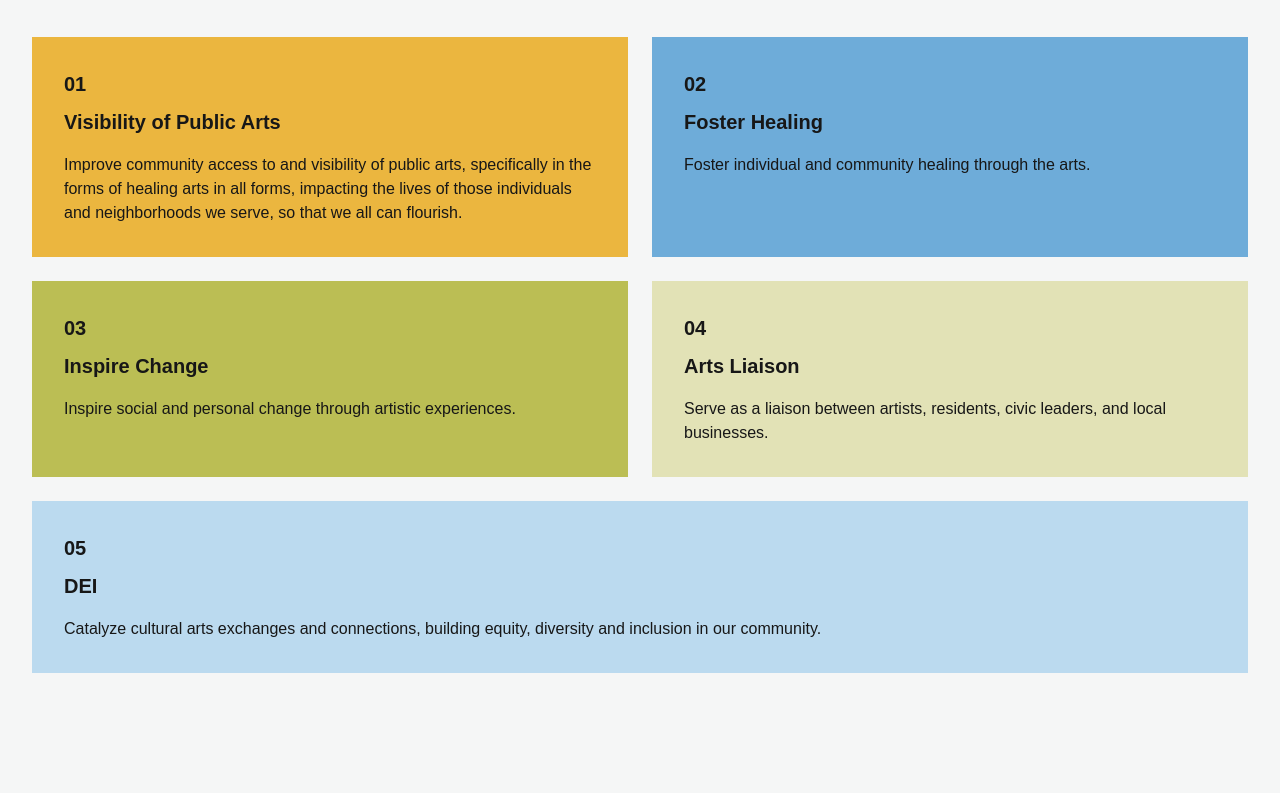
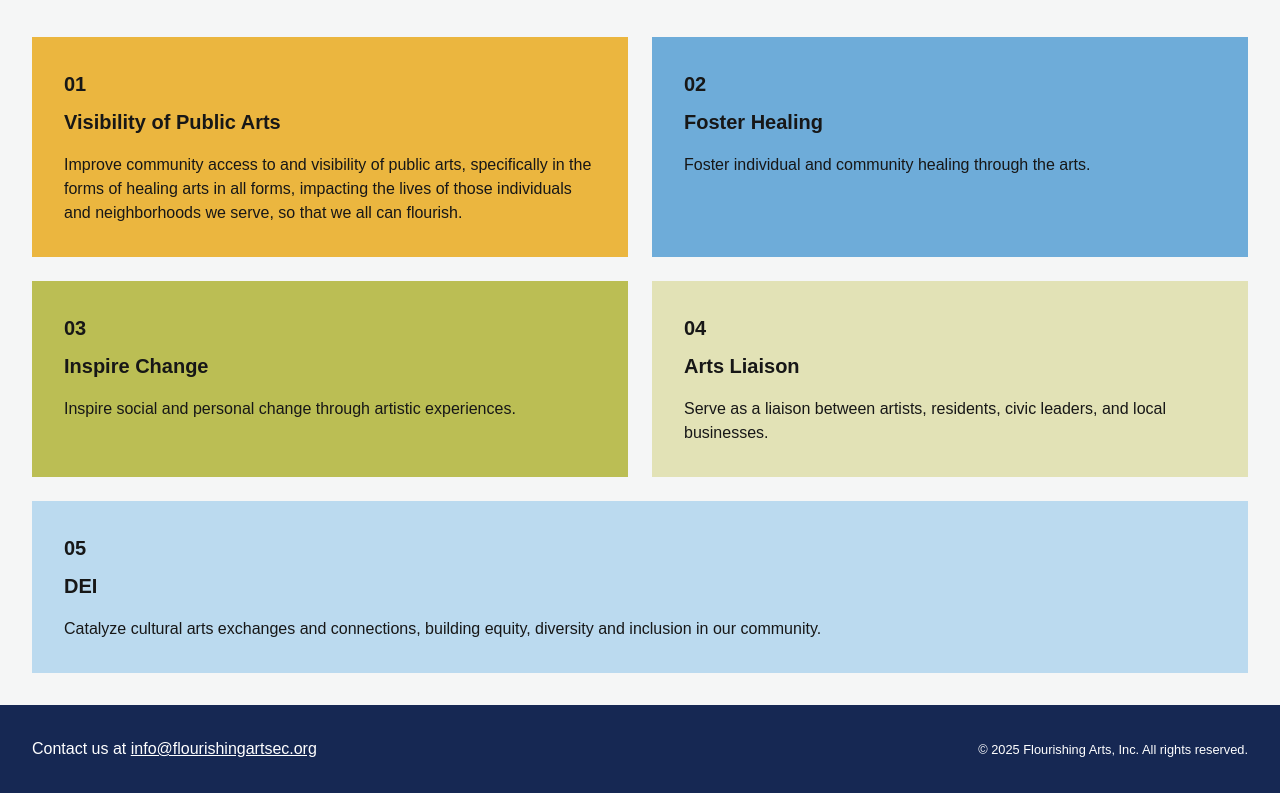
Before and after one commit to esmikl/flourishing-arts, a Next.js app: page /about in a window 1280 px wide. Shown: the part 437-1230 px from the top of the page. Before the commit the page ends 1142 px from the top, so only its background shows below. Built offline with nearby package versions, Linux system fonts and the light colour scheme; a web font is replaced by a local one; what @mui/material-nextjs would draw is missing.

Commit message:
Add footer

```diff
--- a/src/app/about/page.tsx
+++ b/src/app/about/page.tsx
@@ -1,5 +1,6 @@
 import Header from '@/components/header';
 import '../styles/about.scss';
+import Footer from '@/components/footer';
 
 export default function Page() {
   return (
@@ -66,6 +67,7 @@ export default function Page() {
           </div>
         </div>
       </main>
+      <Footer />
     </div>
   );
 }
--- a/src/app/donate/page.tsx
+++ b/src/app/donate/page.tsx
@@ -1,6 +1,7 @@
 import Header from '@/components/header';
 import GoFundMe from '../../assets/gofundme.svg';
 import '../styles/donate.scss';
+import Footer from '@/components/footer';
 
 export default function Page() {
   return (
@@ -50,6 +51,7 @@ export default function Page() {
           </div>
         </div>
       </main>
+      <Footer />
     </div>
   );
 }
--- /dev/null
+++ b/src/components/footer.tsx
@@ -0,0 +1,27 @@
+const currentYear = new Date().getFullYear();
+
+export default function Footer() {
+  return (
+    <footer className='bg-primary-900 text-white'>
+      <div className='container flex flex-wrap items-center justify-between'>
+        <div className='mb-3 w-full md:mb-0 md:w-1/2'>
+          <p>
+            Contact us at{' '}
+            <a
+              className='underline hover:no-underline'
+              href='mailto:info@flourishingartsec.org'
+              target='_blank'
+            >
+              info@flourishingartsec.org
+            </a>
+          </p>
+        </div>
+        <div className='w-full md:w-1/2 md:text-right'>
+          <small>
+            &copy; {currentYear} Flourishing Arts, Inc. All rights reserved.
+          </small>
+        </div>
+      </div>
+    </footer>
+  );
+}
```
